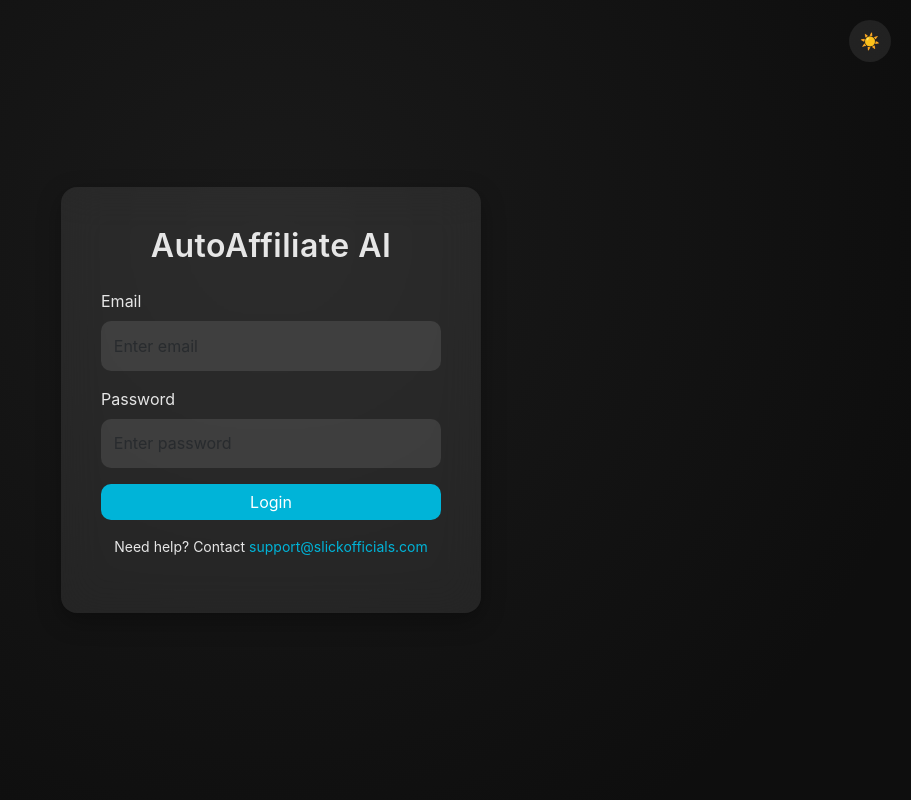
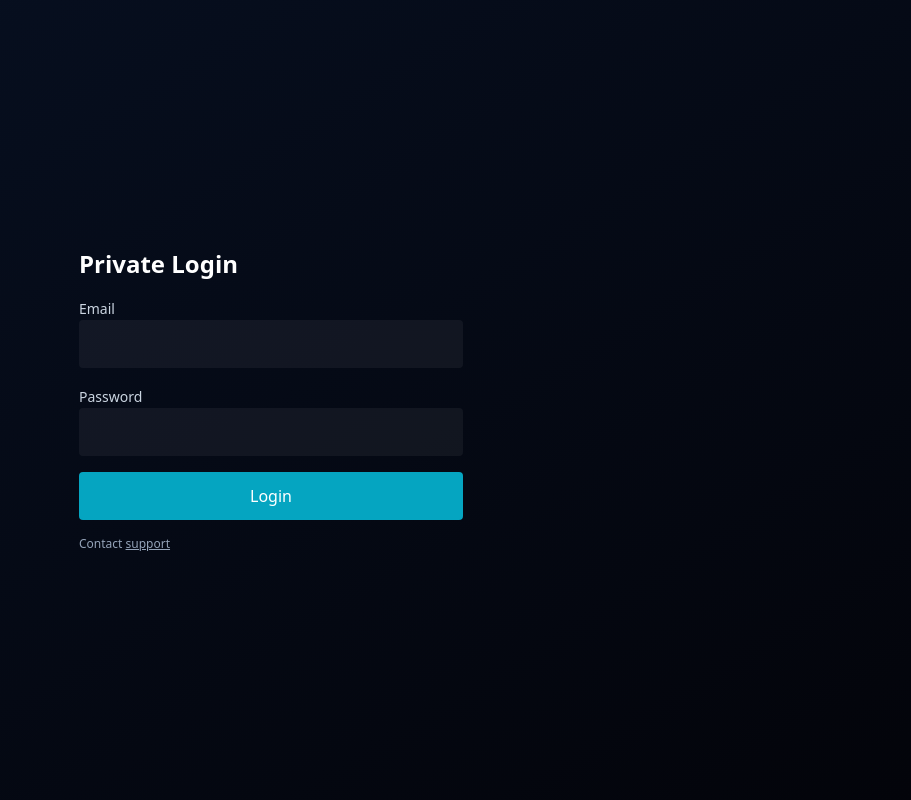
Before and after one commit to slickofficials/AUTOAFFILIATE-AI-v7.0, a Flask app: page /login in a window 1280 px wide. Shown: the whole page, without its empty margins (369-1280 px from the left). Run offline with Flask 3, Linux system fonts and the light colour scheme; some libraries are stand-ins or nearby versions.

Commit message:
Update login.html

```diff
--- a/templates/login.html
+++ b/templates/login.html
@@ -1,152 +1,30 @@
-<!DOCTYPE html>
+<!doctype html>
 <html lang="en">
 <head>
-  <meta charset="UTF-8" />
-  <meta name="viewport" content="width=device-width, initial-scale=1.0" />
-  <title>Login | AutoAffiliate AI</title>
-  <link rel="stylesheet" href="https://cdn.jsdelivr.net/npm/bootstrap@5.3.0/dist/css/bootstrap.min.css" />
-  <style>
-    :root {
-      --bg-dark: radial-gradient(circle at 50% 30%, #1a1a1a, #0e0e0e 80%);
-      --bg-light: radial-gradient(circle at 50% 30%, #f2f2f2, #dcdcdc 80%);
-      --glass-dark: rgba(255, 255, 255, 0.08);
-      --glass-light: rgba(255, 255, 255, 0.35);
-      --text-dark: #e6e6e6;
-      --text-light: #222;
-      --accent: #00b4d8;
-    }
-
-    body {
-      font-family: "SF Pro Display", -apple-system, BlinkMacSystemFont, "Segoe UI", Roboto, sans-serif;
-      background: var(--bg-dark);
-      color: var(--text-dark);
-      display: flex;
-      align-items: center;
-      justify-content: center;
-      height: 100vh;
-      transition: all 0.4s ease;
-    }
-
-    body.light-mode {
-      background: var(--bg-light);
-      color: var(--text-light);
-    }
-
-    .login-box {
-      background: var(--glass-dark);
-      backdrop-filter: blur(20px);
-      border-radius: 16px;
-      padding: 2.5rem;
-      width: 100%;
-      max-width: 420px;
-      box-shadow: 0 8px 25px rgba(0, 0, 0, 0.3);
-      transition: all 0.4s ease;
-    }
-
-    body.light-mode .login-box {
-      background: var(--glass-light);
-      box-shadow: 0 8px 25px rgba(0, 0, 0, 0.1);
-    }
-
-    h2 {
-      text-align: center;
-      margin-bottom: 1.5rem;
-      font-weight: 600;
-      letter-spacing: 0.5px;
-    }
-
-    .form-control {
-      border: none;
-      background: rgba(255, 255, 255, 0.1);
-      color: inherit;
-      border-radius: 10px;
-      padding: 0.8rem;
-      transition: all 0.3s ease;
-    }
-
-    .form-control:focus {
-      box-shadow: 0 0 0 3px var(--accent);
-      background: rgba(255, 255, 255, 0.2);
-    }
-
-    .btn-primary {
-      background: var(--accent);
-      border: none;
-      border-radius: 10px;
-      transition: 0.3s;
-    }
-
-    .btn-primary:hover {
-      background: #0090b8;
-      transform: scale(1.02);
-    }
-
-    .theme-toggle {
-      position: absolute;
-      top: 20px;
-      right: 20px;
-      background: var(--glass-dark);
-      border: none;
-      border-radius: 50%;
-      width: 42px;
-      height: 42px;
-      display: flex;
-      align-items: center;
-      justify-content: center;
-      cursor: pointer;
-      color: var(--accent);
-      transition: all 0.3s ease;
-    }
-
-    body.light-mode .theme-toggle {
-      background: var(--glass-light);
-      color: #111;
-    }
-
-    .theme-toggle:hover {
-      transform: scale(1.1);
-    }
-
-    .small a {
-      text-decoration: none;
-      color: var(--accent);
-    }
-
-    .small a:hover {
-      text-decoration: underline;
-    }
-  </style>
+  <meta charset="utf-8"><meta name="viewport" content="width=device-width,initial-scale=1">
+  <title>Login — {{ company }}</title>
+  <script src="https://cdn.tailwindcss.com"></script>
 </head>
-<body>
-  <button class="theme-toggle" id="themeToggle" title="Toggle Dark/Light">
-    ☀️
-  </button>
-
-  <div class="login-box">
-    <h2>AutoAffiliate AI</h2>
-    <form action="/login" method="POST">
-      <div class="mb-3">
-        <label for="email" class="form-label">Email</label>
-        <input type="text" class="form-control" name="email" placeholder="Enter email" required />
+<body class="bg-gradient-to-br from-[#071022] to-[#03040a] flex items-center justify-center min-h-screen text-white">
+  <div class="w-full max-w-md p-8 glass rounded-xl">
+    <h2 class="text-2xl font-bold mb-4">Private Login</h2>
+    {% with messages = get_flashed_messages() %}
+      {% if messages %}
+        <div class="mb-4 text-sm text-amber-200">{{ messages[0] }}</div>
+      {% endif %}
+    {% endwith %}
+    <form method="POST" action="/login" class="space-y-4">
+      <div>
+        <label class="text-sm text-slate-300">Email</label>
+        <input name="username" class="w-full p-3 rounded bg-white/5" required />
       </div>
-      <div class="mb-3">
-        <label for="password" class="form-label">Password</label>
-        <input type="password" class="form-control" name="password" placeholder="Enter password" required />
+      <div>
+        <label class="text-sm text-slate-300">Password</label>
+        <input type="password" name="password" class="w-full p-3 rounded bg-white/5" required />
       </div>
-      <button type="submit" class="btn btn-primary w-100">Login</button>
+      <button class="w-full py-3 rounded bg-cyan-500/90">Login</button>
     </form>
-    <p class="text-center mt-3 small">
-      Need help? Contact
-      <a href="mailto:support@slickofficials.com">support@slickofficials.com</a>
-    </p>
+    <p class="mt-4 text-xs text-slate-400">Contact <a href="mailto:{{ contact_email or 'support@slickofficials.com' }}" class="underline">support</a></p>
   </div>
-
-  <script>
-    const toggle = document.getElementById("themeToggle");
-    toggle.addEventListener("click", () => {
-      document.body.classList.toggle("light-mode");
-      toggle.textContent = document.body.classList.contains("light-mode") ? "🌙" : "☀️";
-    });
-  </script>
 </body>
 </html>
```
